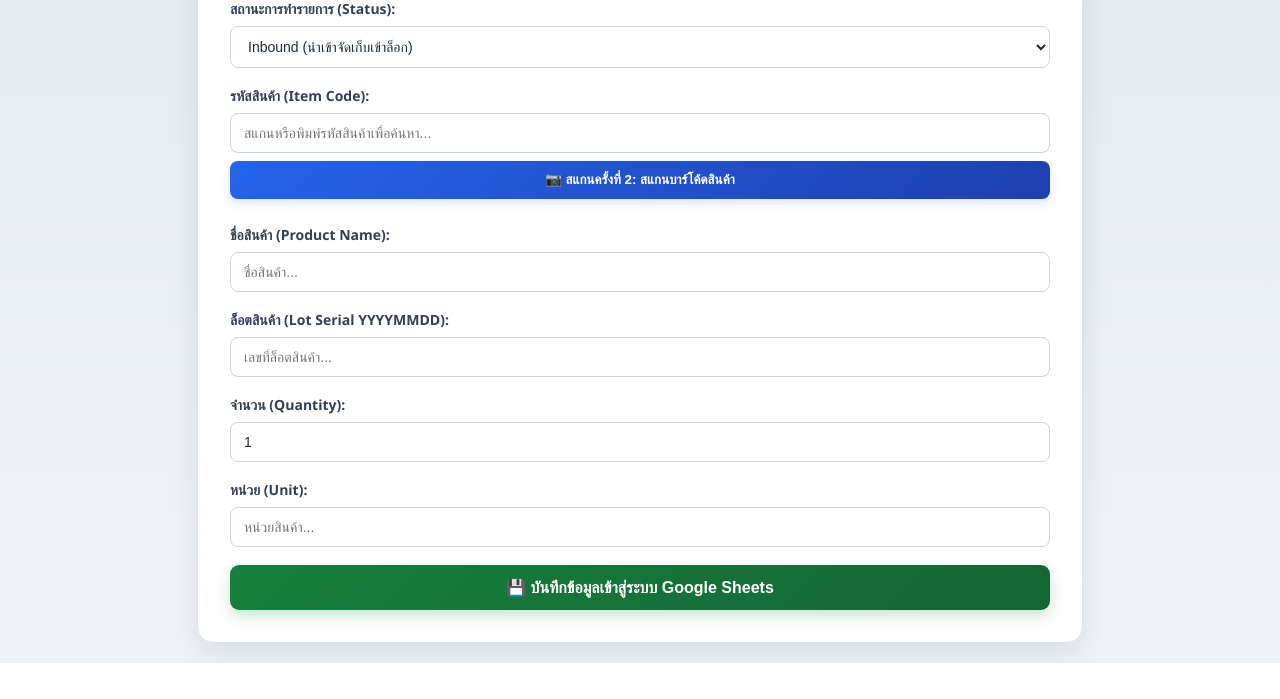
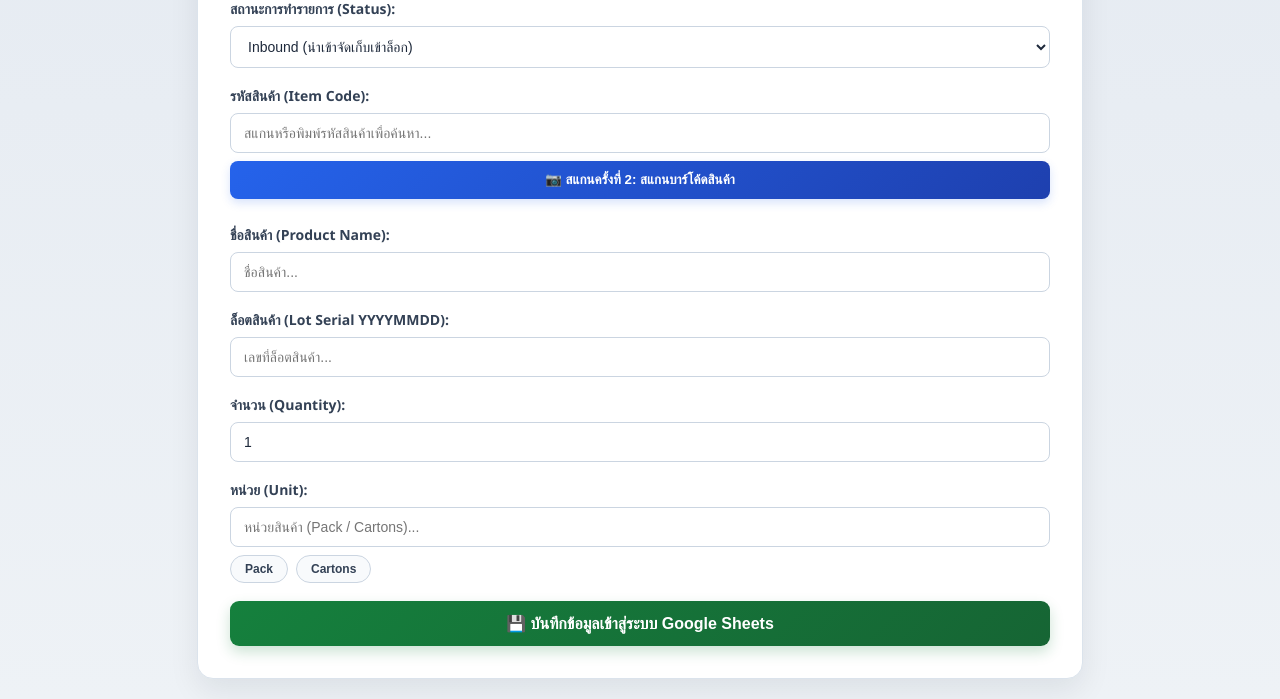
Before and after one commit to kanokwan20044-sketch/WH_Project, a Flask app: page / in a window 1280 px wide. Shown: the part 486-1185 px from the top of the page. Before the commit the page ends 1149 px from the top, so only its background shows below. Run offline with Flask 3, Linux system fonts and the light colour scheme.

Commit message:
add Pack and Cartons quick unit buttons

```diff
--- a/templates/index.html
+++ b/templates/index.html
@@ -146,6 +146,37 @@
         }
 
         input:disabled, select:disabled, button:disabled { opacity: 0.55; cursor: not-allowed; }
+
+        .unit-preset-row {
+            display: flex;
+            gap: 8px;
+            margin-top: 8px;
+            flex-wrap: wrap;
+        }
+
+        .unit-preset-btn {
+            border: 1px solid #cbd5e1;
+            background: #f8fafc;
+            color: #334155;
+            padding: 6px 14px;
+            border-radius: 999px;
+            font-size: 12px;
+            font-weight: 700;
+            cursor: pointer;
+            transition: all 0.15s ease;
+        }
+
+        .unit-preset-btn:hover:not(:disabled) {
+            border-color: var(--primary);
+            color: var(--primary);
+            background: #eff6ff;
+        }
+
+        .unit-preset-btn.active {
+            background: var(--primary);
+            border-color: var(--primary);
+            color: #ffffff;
+        }
 
         .btn-submit {
             width: 100%;
@@ -556,10 +587,14 @@
                         <input type="text" id="qrPalletNo" placeholder="เลขพาเลท..." oninput="updateQRLabelPreview()">
                     </div>
                     <div class="form-group" style="margin-bottom: 10px;">
-                        <label>Quantity & Unit (กรอกจำนวนเอง):</label>
+                        <label>Quantity & Unit (เลือก Pack หรือ Cartons หรือกรอกเอง):</label>
                         <div style="display: flex; gap: 6px;">
                             <input type="number" id="qrQty" placeholder="กรอกจำนวน..." min="1" oninput="updateQRLabelPreview()">
-                            <input type="text" id="qrUnit" placeholder="Kg" oninput="updateQRLabelPreview()">
+                            <input type="text" id="qrUnit" placeholder="Pack / Cartons" oninput="updateQRLabelPreview()">
+                        </div>
+                        <div class="unit-preset-row">
+                            <button type="button" class="unit-preset-btn" data-qr-unit="Pack" onclick="setQRUnitPreset('Pack')">Pack</button>
+                            <button type="button" class="unit-preset-btn" data-qr-unit="Cartons" onclick="setQRUnitPreset('Cartons')">Cartons</button>
                         </div>
                     </div>
                 </div>
@@ -619,7 +654,11 @@
 
                 <div class="form-group">
                     <label>หน่วย (Unit):</label>
-                    <input type="text" name="unit" id="unitInput" placeholder="หน่วยสินค้า...">
+                    <input type="text" name="unit" id="unitInput" placeholder="หน่วยสินค้า (Pack / Cartons)..." oninput="syncUnitPresetButtons()">
+                    <div class="unit-preset-row">
+                        <button type="button" class="unit-preset-btn" data-unit="Pack" onclick="setUnitPreset('Pack')">Pack</button>
+                        <button type="button" class="unit-preset-btn" data-unit="Cartons" onclick="setUnitPreset('Cartons')">Cartons</button>
+                    </div>
                 </div>
             </div>
 
@@ -633,6 +672,42 @@
         const logoUrl = window.location.origin + "/static/logo.png";
         let isLocationLockedByStock = false;
         let isSearchingOutbound = false;
+
+        function setUnitPreset(unitName) {
+            const unitInput = document.getElementById("unitInput");
+            if (unitInput && !unitInput.disabled) {
+                unitInput.value = unitName;
+                syncUnitPresetButtons();
+            }
+        }
+
+        function syncUnitPresetButtons() {
+            const unitInput = document.getElementById("unitInput");
+            const currentVal = unitInput ? unitInput.value.trim().toLowerCase() : "";
+            document.querySelectorAll(".unit-preset-btn[data-unit]").forEach(btn => {
+                const target = (btn.getAttribute("data-unit") || "").toLowerCase();
+                btn.classList.toggle("active", currentVal === target);
+                btn.disabled = unitInput ? unitInput.disabled : false;
+            });
+        }
+
+        function setQRUnitPreset(unitName) {
+            const qrUnitInput = document.getElementById("qrUnit");
+            if (qrUnitInput) {
+                qrUnitInput.value = unitName;
+                syncQRUnitPresetButtons();
+                updateQRLabelPreview();
+            }
+        }
+
+        function syncQRUnitPresetButtons() {
+            const qrUnitInput = document.getElementById("qrUnit");
+            const currentVal = qrUnitInput ? qrUnitInput.value.trim().toLowerCase() : "";
+            document.querySelectorAll(".unit-preset-btn[data-qr-unit]").forEach(btn => {
+                const target = (btn.getAttribute("data-qr-unit") || "").toLowerCase();
+                btn.classList.toggle("active", currentVal === target);
+            });
+        }
 
         function selectModeTab(mode) {
             const selectEl = document.getElementById("statusSelect");
@@ -719,6 +794,7 @@
                     if (data.success) {
                         document.getElementById("qrDescription").value = data.description || data.product_name || "";
                         document.getElementById("qrUnit").value = data.unit || "";
+                        syncQRUnitPresetButtons();
                         const qtyInput = document.getElementById("qrQty");
                         qtyInput.value = "";
                         qtyInput.placeholder = "กรอกจำนวน...";
@@ -754,6 +830,7 @@
         }
 
         function updateQRLabelPreview() {
+            syncQRUnitPresetButtons();
             const p = getQRLabelPayload();
             document.getElementById("lblCode").innerText = p.code;
             document.getElementById("lblDesc").innerText = p.desc;
@@ -835,6 +912,7 @@
             const btnSubmit = document.getElementById("btnSubmitForm");
             if (btnScanItem) btnScanItem.disabled = locked;
             if (btnSubmit) btnSubmit.disabled = locked;
+            syncUnitPresetButtons();
         }
 
         function resetInboundLocation() {
@@ -930,7 +1008,10 @@
                 if (parts.length >= 1) document.getElementById("itemCodeInput").value = parts[0].trim();
                 if (parts.length >= 2) document.getElementById("productNameInput").value = parts[1].trim();
                 if (parts.length >= 3) document.getElementById("quantityInput").value = parts[2].trim();
-                if (parts.length >= 4) document.getElementById("unitInput").value = parts[3].trim();
+                if (parts.length >= 4) {
+                    document.getElementById("unitInput").value = parts[3].trim();
+                    syncUnitPresetButtons();
+                }
                 if (parts.length >= 5) document.getElementById("lotSerialInput").value = parts[4].trim();
             } else {
                 document.getElementById("itemCodeInput").value = rawText;
@@ -949,6 +1030,7 @@
                     if (data.success) {
                         document.getElementById("productNameInput").value = data.product_name;
                         document.getElementById("unitInput").value = data.unit;
+                        syncUnitPresetButtons();
                         if (data.lot_serial) document.getElementById("lotSerialInput").value = data.lot_serial;
                     }
                 })
@@ -972,11 +1054,12 @@
             const prodName = opt.product_name || "";
             const lotVal = (opt.lot_serial && opt.lot_serial !== "-") ? opt.lot_serial : "";
             const locVal = opt.location || "ไม่ระบุพิกัด";
-            const unitVal = opt.unit || "Piece";
+            const unitVal = opt.unit || "Pack";
 
             document.getElementById("productNameInput").value = prodName;
             document.getElementById("lotSerialInput").value = lotVal;
             document.getElementById("unitInput").value = unitVal;
+            syncUnitPresetButtons();
             document.getElementById("foundLocationText").innerText = locVal;
             document.getElementById("outboundLocationBox").style.display = "block";
             document.getElementById("formLocationInput").value = locVal;
@@ -1010,9 +1093,10 @@
 
                     if (data.success) {
                         const defaultName = data.product_name || "";
-                        const defaultUnit = data.unit || "Piece";
+                        const defaultUnit = data.unit || "Pack";
                         document.getElementById("productNameInput").value = defaultName;
                         document.getElementById("unitInput").value = defaultUnit;
+                        syncUnitPresetButtons();
 
                         const rawOptions = data.options || [];
                         const uniqueMap = new Map();
@@ -1122,6 +1206,7 @@
                 if (btnSubmit) btnSubmit.style.display = "none";
                 updateQRLabelPreview();
             }
+            syncUnitPresetButtons();
         }
 
         function handleFormSubmit() {
@@ -1167,6 +1252,7 @@
                 document.getElementById("statusSelect").value = "Cycle Count";
             }
             handleStatusChange();
+            syncUnitPresetButtons();
         };
     </script>
 </body>
```
